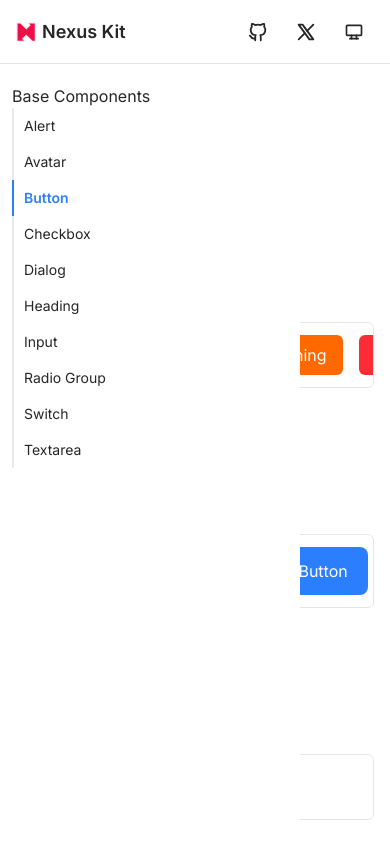
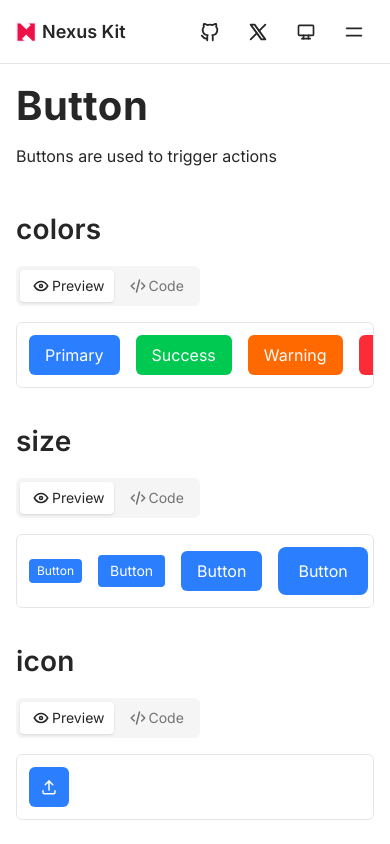
Before and after one commit to CiroLee/nexus-kit, a Next.js app: page /docs/buttons in a window 390 px wide. Built offline with nearby package versions, Linux system fonts and the light colour scheme.

Commit message:
feat: sidebar adapts mobile

```diff
--- a/src/app/docs/layout.tsx
+++ b/src/app/docs/layout.tsx
@@ -1,14 +1,18 @@
+'use client';
 import { PropsWithChildren } from 'react';
 import DocHeader from '@/components/business/DocHeader';
 import SideNavBar from '@/components/business/SideNavBar';
+import { SidebarProvider } from '@/contexts/doc-context';
 export default function DocLayout({ children }: PropsWithChildren) {
   return (
     <section className="h-screen overflow-hidden">
-      <DocHeader />
-      <div className="relative mt-16 flex h-[calc(100vh_-_64px)]">
-        <SideNavBar />
-        <main className="h-full flex-1 overflow-auto p-4">{children}</main>
-      </div>
+      <SidebarProvider>
+        <DocHeader />
+        <div className="relative mt-16 flex h-[calc(100vh_-_64px)]">
+          <SideNavBar />
+          <main className="h-full flex-1 overflow-auto p-4">{children}</main>
+        </div>
+      </SidebarProvider>
     </section>
   );
 }
--- a/src/components/business/DocHeader.tsx
+++ b/src/components/business/DocHeader.tsx
@@ -1,9 +1,12 @@
 import Image from 'next/image';
-import { IconBrandGithub, IconBrandX } from '@tabler/icons-react';
+import Link from 'next/link';
+import { useSidebar } from '@/contexts/doc-context';
+import { IconBrandGithub, IconBrandX, IconMenu } from '@tabler/icons-react';
 import Button from '@/components/ui/Button';
 import ThemeSwitch from '@/components/business/ThemeSwitch';
-import Link from 'next/link';
+
 export default function DocHeader() {
+  const { toggleSidebar } = useSidebar();
   return (
     <header className="bg-background/80 border-line fixed top-0 left-0 z-20 flex h-16 w-full items-center justify-between border-b px-4 backdrop-blur-sm">
       <Link href="/" className="flex h-full items-center gap-1.5 text-lg font-semibold">
@@ -22,6 +25,9 @@ export default function DocHeader() {
           </Link>
         </Button>
         <ThemeSwitch />
+        <Button variant="light" colors="neutral" icon onClick={toggleSidebar}>
+          <IconMenu size={22} />
+        </Button>
       </div>
     </header>
   );
--- a/src/components/business/SideNavBar.tsx
+++ b/src/components/business/SideNavBar.tsx
@@ -1,13 +1,30 @@
 'use client';
 import Link from 'next/link';
+import { useMobile } from '@/hooks';
+import { useSidebar } from '@/contexts/doc-context';
 import { usePathname } from 'next/navigation';
 import { navConfig } from '@/app/docs/config';
 import { cn } from '@/lib/utils';
+
+const aside = cn(
+  `bg-background absolute z-10 h-full w-full -translate-y-full overflow-auto px-3 py-5 opacity-0 transition-all duration-200 ease-linear sm:relative sm:w-[300px] sm:translate-y-0 sm:opacity-100`,
+);
 export default function SideNavBar() {
   const pathname = usePathname();
+  const { isOpen, toggleSidebar } = useSidebar();
+  const isMobile = useMobile();
+
+  const handleCloseSidebar = () => {
+    if (isMobile) {
+      toggleSidebar();
+    }
+  };
 
   return (
-    <aside className="bg-background absolute z-10 h-full w-[300px] overflow-auto px-3 py-5 sm:relative">
+    <aside
+      className={cn(aside, {
+        'translate-y-0 opacity-100': isOpen,
+      })}>
       {navConfig.map((nav) => (
         <div key={nav.key}>
           <h4>{nav.title}</h4>
@@ -20,7 +37,8 @@ export default function SideNavBar() {
                     'before:bg-primary text-primary font-semibold': pathname === item.href,
                   })}
                   key={item.href}
-                  href={item.href}>
+                  href={item.href}
+                  onClick={handleCloseSidebar}>
                   {item.name}
                 </Link>
               ))}
--- /dev/null
+++ b/src/contexts/doc-context.tsx
@@ -0,0 +1,27 @@
+'use client';
+import { createContext, useContext, useState, useCallback } from 'react';
+
+type SidebarContextType = {
+  isOpen: boolean;
+  toggleSidebar: () => void;
+};
+
+const SidebarContext = createContext<SidebarContextType | undefined>(undefined);
+
+export function SidebarProvider({ children }: { children: React.ReactNode }) {
+  const [isOpen, setIsOpen] = useState(false);
+
+  const toggleSidebar = useCallback(() => {
+    setIsOpen((prev) => !prev);
+  }, []);
+
+  return <SidebarContext.Provider value={{ isOpen, toggleSidebar }}>{children}</SidebarContext.Provider>;
+}
+
+export function useSidebar() {
+  const context = useContext(SidebarContext);
+  if (!context) {
+    throw new Error('useSidebar must be used within SidebarProvider');
+  }
+  return context;
+}
--- /dev/null
+++ b/src/hooks/index.ts
@@ -0,0 +1 @@
+export * from './useMobile';
--- /dev/null
+++ b/src/hooks/useMobile.tsx
@@ -0,0 +1,27 @@
+'use client';
+import { useState, useEffect } from 'react';
+
+export const useMobile = (breakPoint: number = 640): boolean => {
+  const [isMobile, setIsMobile] = useState<boolean>(() => {
+    if (typeof window === 'undefined') {
+      return false;
+    }
+    const mediaQuery = window.matchMedia(`(max-width: ${breakPoint}px)`);
+    return mediaQuery.matches;
+  });
+
+  useEffect(() => {
+    const mediaQuery = window.matchMedia(`(max-width: ${breakPoint}px)`);
+
+    const onMediaQueryChange = () => {
+      setIsMobile(mediaQuery.matches);
+    };
+
+    mediaQuery.addEventListener('change', onMediaQueryChange);
+
+    return () => {
+      mediaQuery.removeEventListener('change', onMediaQueryChange);
+    };
+  }, [breakPoint]);
+  return isMobile;
+};
```
